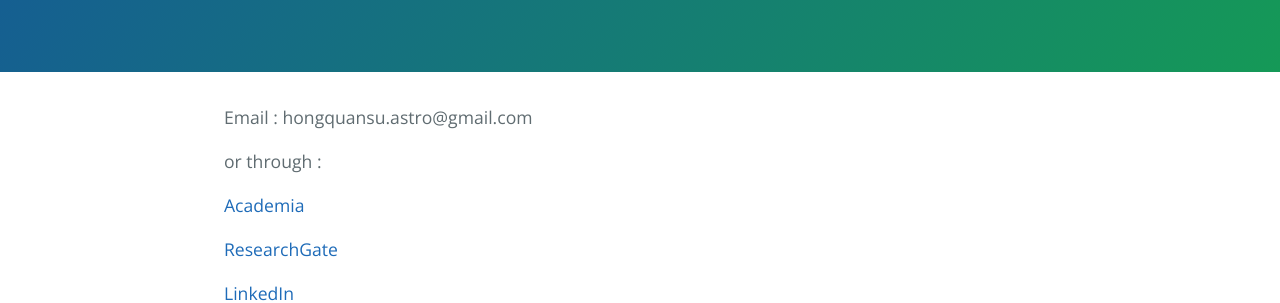
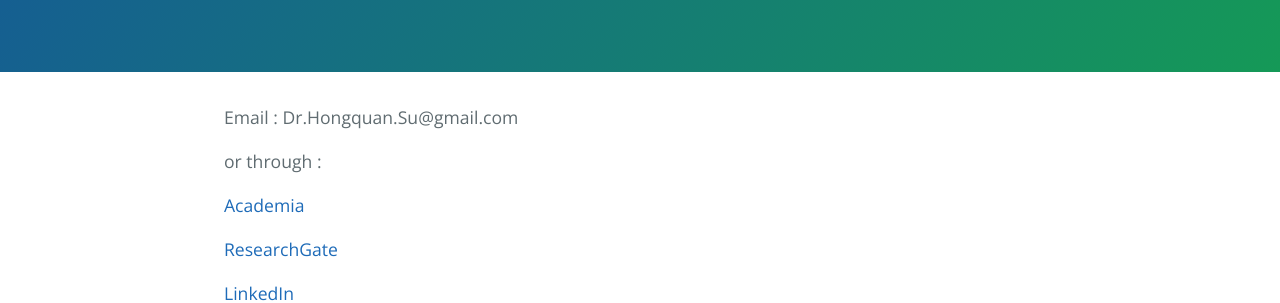
Before and after one commit to HongquanSu/hongquansu.github.io, a Jekyll site: the page built from contact.md, in a window 1280 px wide. Shown: the part 311-614 px from the top of the page. Built offline with Jekyll 4.4.1, drawn with Linux system fonts in a browser that asks for light colours.

Commit message:
Update contact.md

```diff
--- a/contact.md
+++ b/contact.md
@@ -4,7 +4,7 @@ title: "Contact me"
 tagline: contact
 ---
 
-Email : hongquansu.astro@gmail.com
+Email : Dr.Hongquan.Su@gmail.com
 
 or through :
 
```
